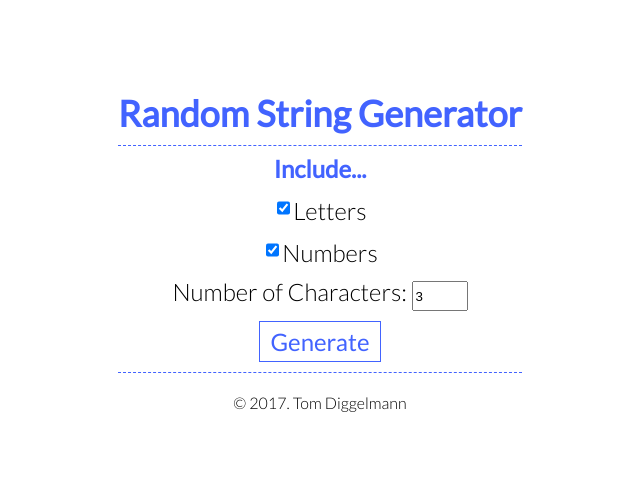
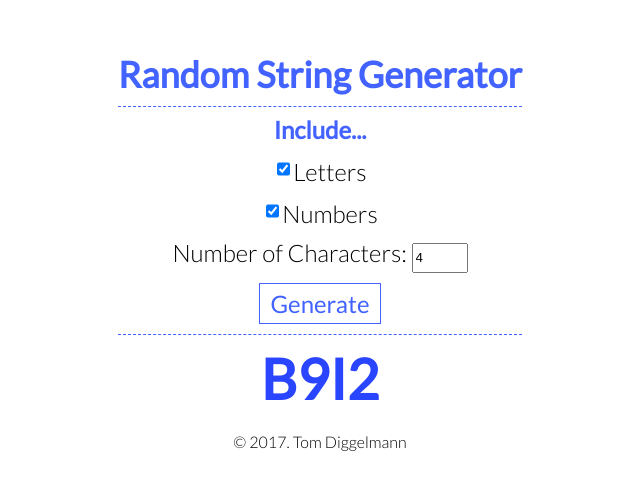
Before and after one commit to Tomzilla12/StringGenerator, a plain HTML site: page index.html in a window 1280 px wide. Shown: the part 156-646 px from the top of the page, without its empty margins (320-960 px from the left). Drawn offline with nearby package versions, Linux system fonts and the light colour scheme.

Commit message:
Generate string on pageload

```diff
--- a/index.html
+++ b/index.html
@@ -26,7 +26,7 @@
 							<h4>Include...</h4>
                             <p><input type="checkbox" id="includeLetters" checked><label for="includeLetters">Letters</label></p>
                             <p><input type="checkbox" id="includeNumbers" checked><label for="includeNumbers">Numbers</label></p>
-                            <p><label for="numberOfCharacters">Number of Characters:</label> <input type="number" id="numberOfCharacters" min="1" max="20" value="3"></p>
+                            <p><label for="numberOfCharacters">Number of Characters:</label> <input type="number" id="numberOfCharacters" min="1" max="20" value="4"></p>
                             <p><button id="generate">Generate</button></p>
                             <hr>
 							<h1><span id="randomString"></span></h1>
--- a/js/main.js
+++ b/js/main.js
@@ -39,4 +39,6 @@ $(function(){
 
         $('#randomString').html(generateRandomString(includeLetters, includeNumbers, numberOfCharacters).toUpperCase());
     });
+
+    $('#generate').click();
 });
```
